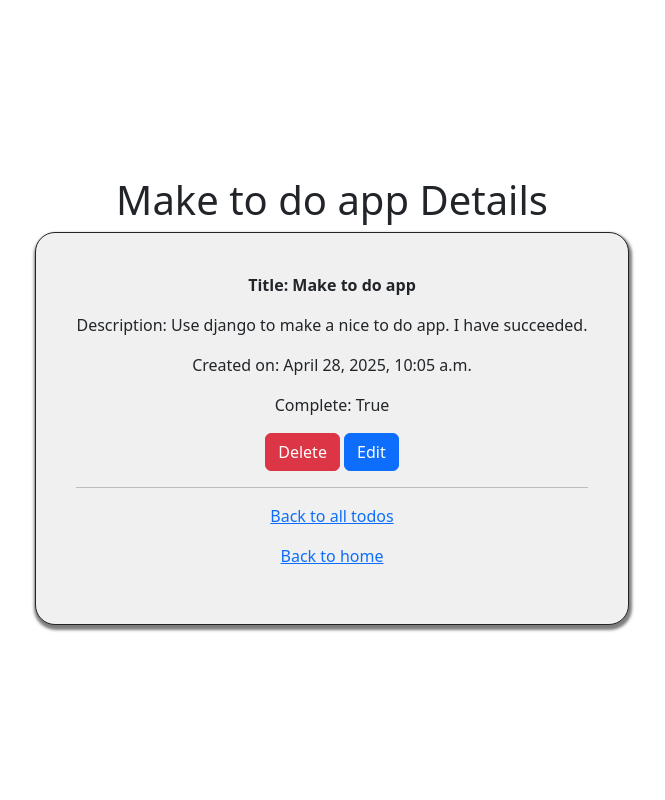
After one commit to Khalondi/ToDo_App, a Django app: page /details/7 in a window 1280 px wide. The commit adds this page. Shown: the whole page, without its empty margins (308-973 px from the left). Run offline with Django 5.2, Linux system fonts and the light colour scheme; data comes from the database, SQL or seed files in the repository; both versions use the stored data as it was after the commit.

Commit message:
I have modified the layout of the app
Fused edit and create into one template, made the view template that only titles are shown and redirect to details page when clicked.

```diff
--- a/todoapp/models.py
+++ b/todoapp/models.py
@@ -13,5 +13,5 @@ class Task(models.Model):
 
     def __str__(self):
         return self.title
-    class meta:
-        ordering=['complete']
+    class Meta:
+        ordering=['-create']
--- /dev/null
+++ b/todoapp/templates/todoapp/tododetails.html
@@ -0,0 +1,57 @@
+<!DOCTYPE html>
+<html>
+  <head>
+    <title>ToDo Details</title>
+    <link
+    rel="stylesheet"
+    href="https://cdn.jsdelivr.net/npm/bootstrap@5.3.0/dist/css/bootstrap.min.css"
+  />
+  <style>
+    html, body {
+      height: 100%;
+      margin: 0;
+    }
+    body {
+      display: flex;
+      flex-direction:column;
+      justify-content: center;
+      align-items: center;
+    }
+    .container {
+        border: 1px solid;
+        border-radius:20px;
+      background-color: #f0f0f0;
+      box-shadow: 1px 3px 3px 2px rgba(0, 0, 0, 0.509);
+      padding: 40px;
+      width: fit-content;
+      text-align: center;
+    }
+  </style>
+
+  </head>
+
+  <header>
+    <h1>{{todo_details.title}} Details</h1>
+  </header>
+
+  <body>
+    <div class="container" >
+
+    <p><strong> Title: {{todo_details.title}}</strong></p>
+    <p class="card-text" >Description: {{todo_details.description}}</p>
+    <p class="card-text" >Created on: {{todo_details.create}}</p>
+    <p class="card-text" >Complete: {{todo_details.complete}}</p>
+
+    <form method="post">
+      {%csrf_token%}
+      <button name="delete" value="{{todo_details.id}}" class="btn btn-danger">Delete</button>
+
+      <button name="edit" value="{{todo_details.id}}" class="btn btn-primary">Edit</button>
+
+    </form>
+    <hr />
+    <P><a href= {% url "view_todo" %}> Back to all todos </a></p>
+   <p> <a href= {% url "home" %}> Back to home </a></p>
+</div>
+  </body>
+</html>
--- a/todoapp/urls.py
+++ b/todoapp/urls.py
@@ -9,5 +9,6 @@ urlpatterns = [
     path('',views.homepage, name='home'),
     path('create_todo/',views.create_todo,name='create_todo'),
     path('view_todo/',views.view_todo,name='view_todo'),
-    path('edit_todo/<int:todo_id>',views.edit_todo,name='edit_todo')
+    path('edit_todo/<int:todo_id>',views.edit_todo,name='edit_todo'),
+    path('details/<int:id>',views.todo_details,name='details')
 ]
--- a/todoapp/views.py
+++ b/todoapp/views.py
@@ -28,17 +28,9 @@ def create_todo(request):
 
 
 def view_todo(request):
-    todo = Task.objects.all()
+    todo = Task.objects.all().order_by("title")
     context={'todo':todo}
-    if request.method == 'POST':
-        if 'delete' in request.POST:
-            todo_id = request.POST.get('delete')
-            todo=Task.objects.get(id=todo_id)
-            todo.delete()
-            return redirect(view_todo)
-        elif 'edit' in request.POST:
-            todo_id = request.POST.get('edit')
-            return redirect('edit_todo',todo_id=todo_id)
+
 
     return render (request,'todoapp/viewtodo.html',context)
 
@@ -58,13 +50,28 @@ def view_todo(request):
 
 
 def edit_todo (request,todo_id):
-    form=Task.objects.get(id=todo_id)
+    task=Task.objects.get(id=todo_id)
     if request.method == "POST":
         form=ToDoForm(request.POST)
         if form.is_valid:
                 form.save()
                 return redirect('view_todo')
     else:
-        form=ToDoForm(instance=form)
+        form=ToDoForm(instance=task)
         context={"form":form}
-    return render(request,"todoapp/edittodo.html",context)
+    return render(request,"todoapp/createtodo.html",context)
+
+
+def todo_details(request,id):
+    detail=Task.objects.get(id=id)
+    if request.method == 'POST':
+        if 'delete' in request.POST:
+            todo_id = request.POST.get('delete')
+            todo=Task.objects.get(id=todo_id)
+            todo.delete()
+            return redirect(view_todo)
+        elif 'edit' in request.POST:
+            todo_id = request.POST.get('edit')
+            return redirect('edit_todo',todo_id=todo_id)
+    context={"todo_details":detail}
+    return render (request,'todoapp/tododetails.html',context)
```
Also changed, not shown: todoapp/templates/todoapp/createtodo.html (+11 -3 lines), todoapp/templates/todoapp/edittodo.html (deleted, +0 -20 lines), todoapp/templates/todoapp/viewtodo.html (+16 -24 lines), db.sqlite3, todoapp/migrations/0002_alter_task_options.py (added), todoapp/migrations/0003_alter_task_options.py (added).
